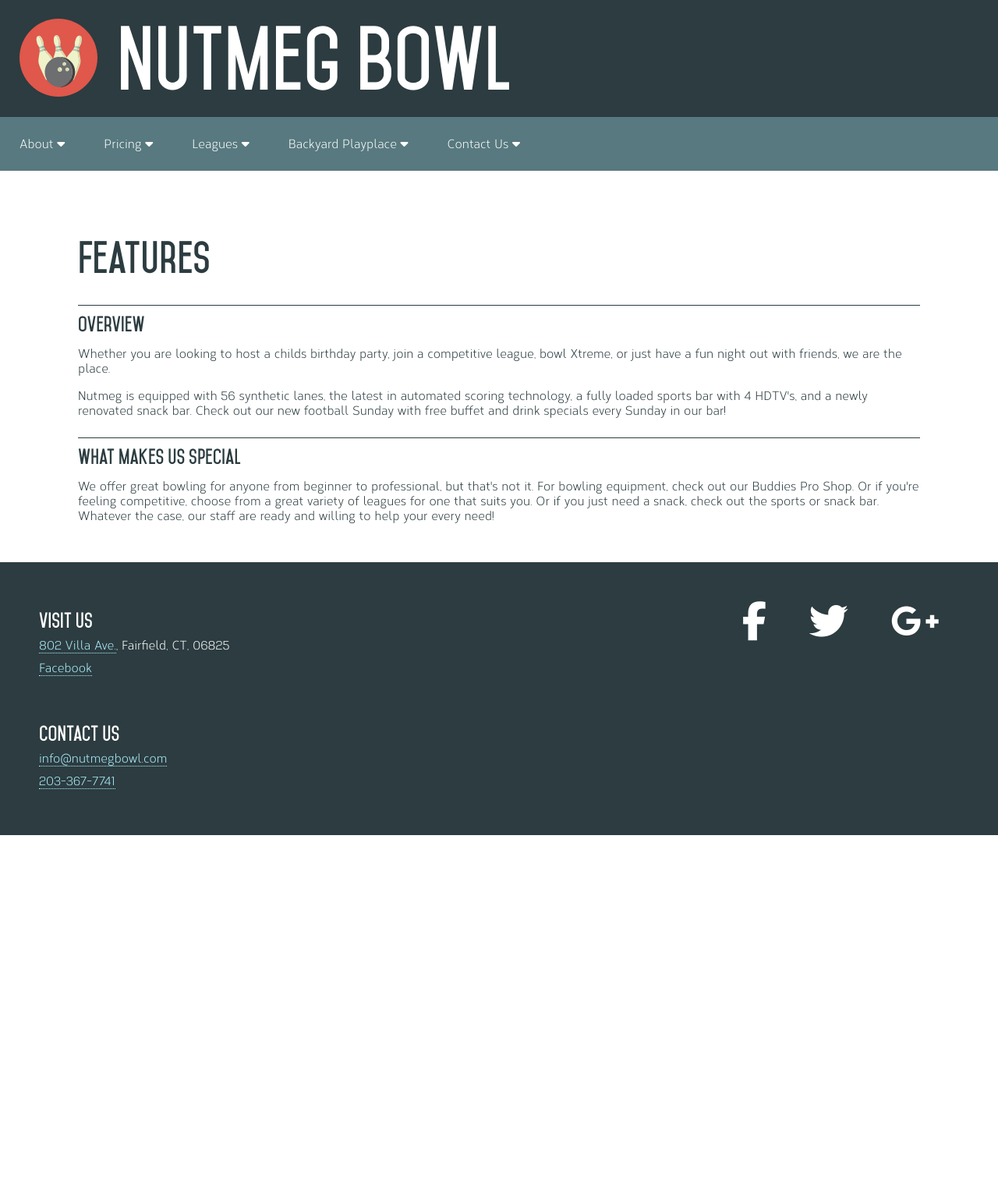
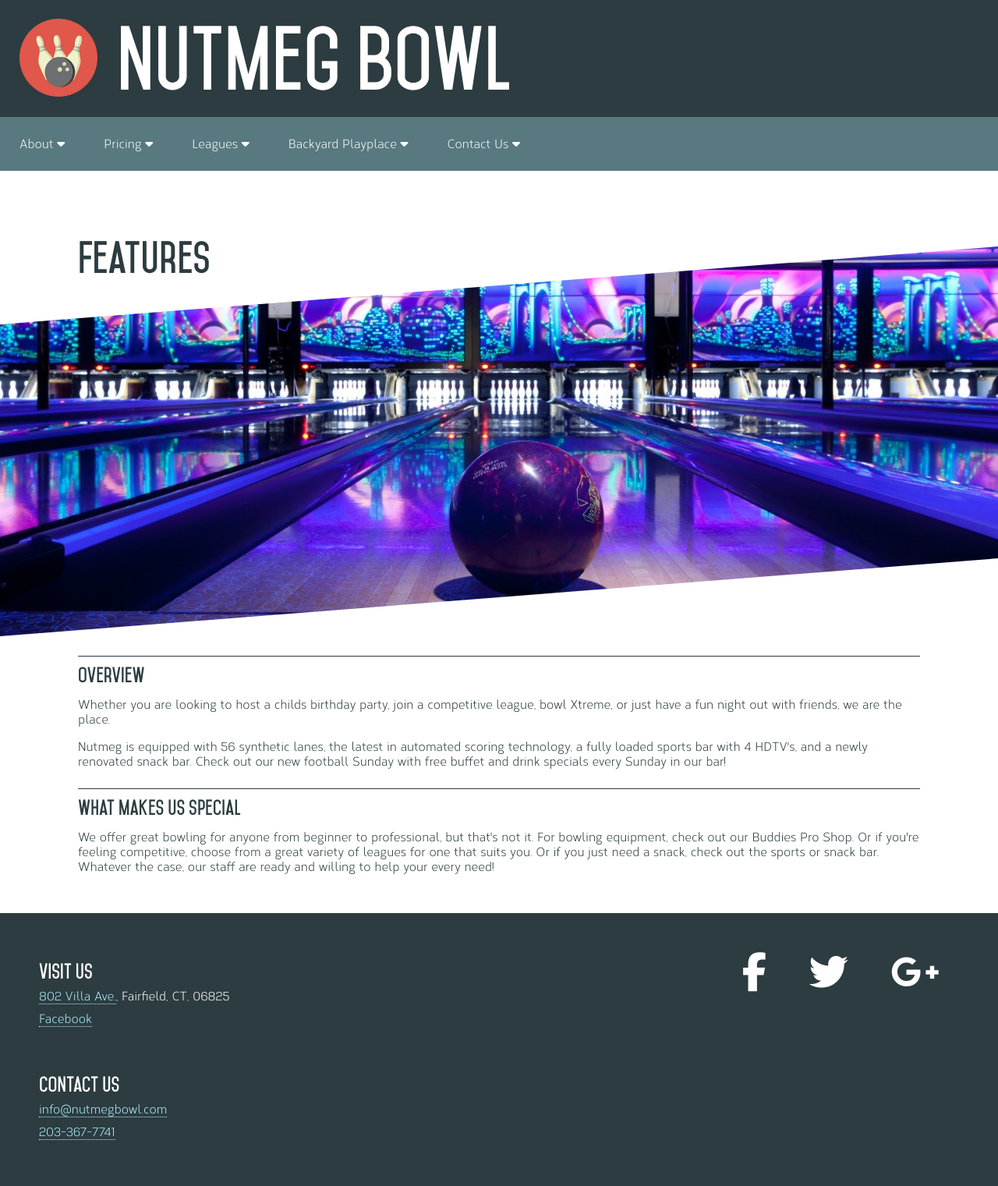
Before and after one commit to jlam55555/nutmegbowl, a Jekyll site: the page built from about/features.html, in a window 1280 px wide. Shown: the whole page at 78% size. Built offline with Jekyll 4.4.1, drawn with Linux system fonts in a browser that asks for light colours; nearby versions of some CDN libraries; before the commit the page ends 1071 px from its top, so only the background shows below that.

```diff
--- a/about/features.html
+++ b/about/features.html
@@ -4,6 +4,7 @@ title: Features
 category: about
 description: What we offer at Nutmeg Bowl
 icon: info
+image: about_features.jpg
 ---
 
 <h1>Features</h1>
```
